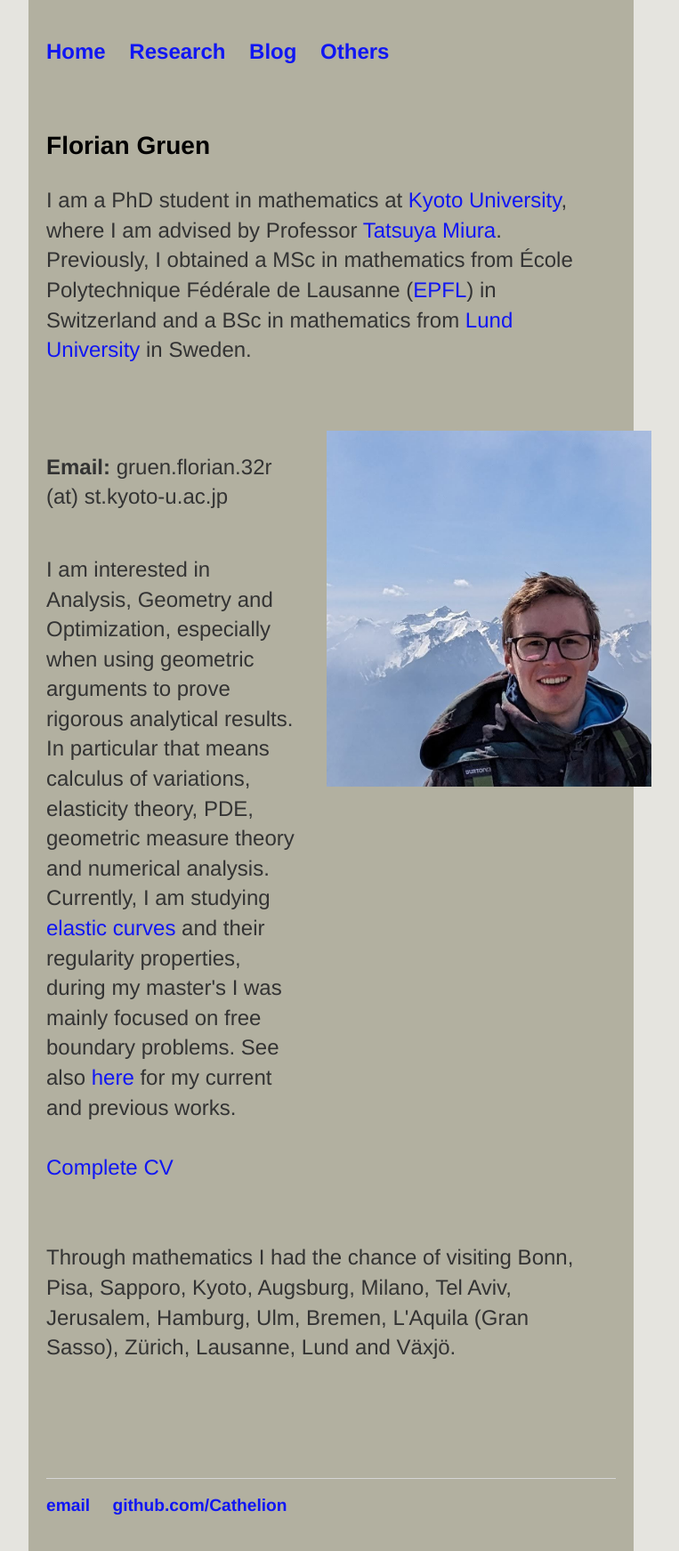
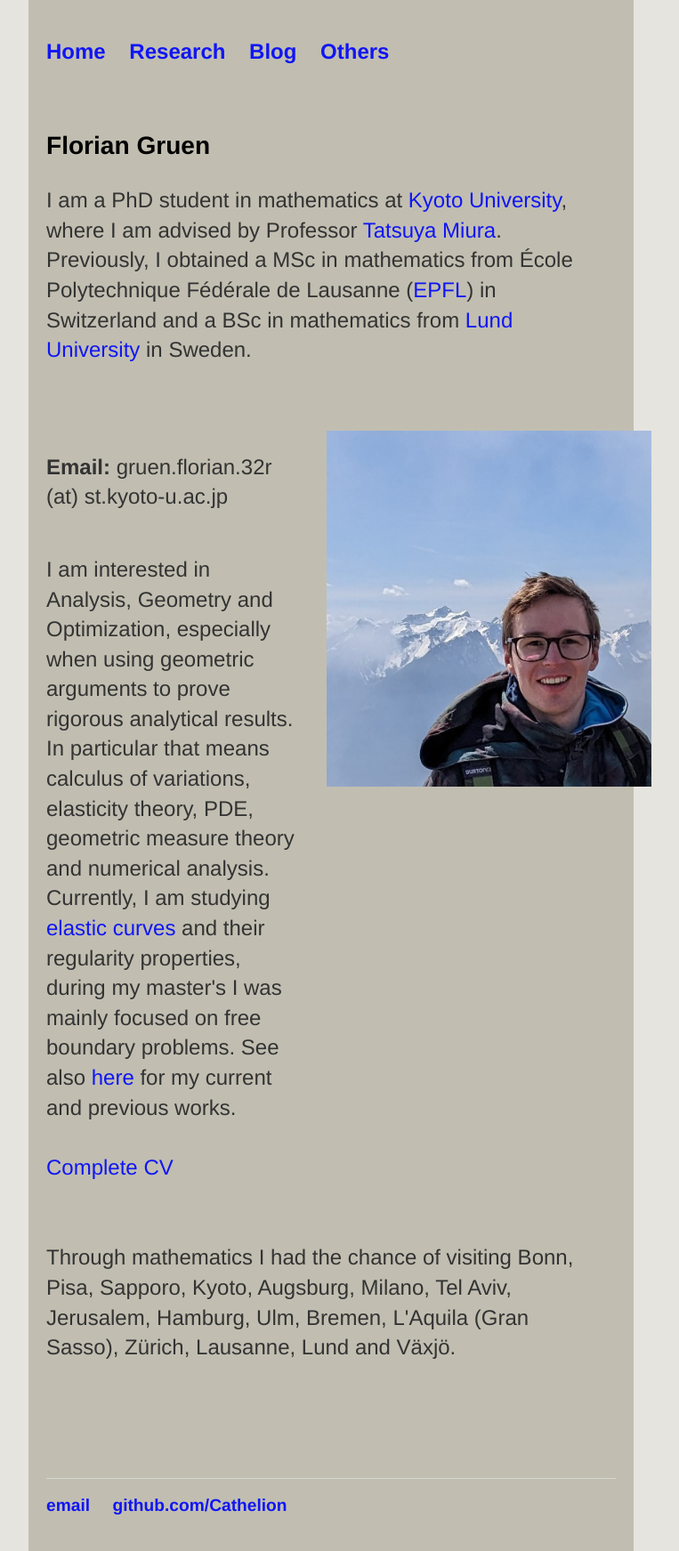
Before and after one commit to Cathelion/Cathelion.github.io, a Jekyll site: the page built from index.html, in a window 1280 px wide. Shown: the whole page at 89% size, without its empty margins (268-1031 px from the left). Built offline with Jekyll 4.4.1, drawn with Linux system fonts in a browser that asks for light colours.

Commit message:
Update main.css

```diff
--- a/css/main.css
+++ b/css/main.css
@@ -12,7 +12,7 @@
    font-size: 1.5em;
    width: 50%;
    min-height: 100vh; /* Make the wrapper stretch from top to bottom */
-   background-color: hsl(50 33% 25% / 0.35);
+   background-color: hsl(50 33% 25% / 0.25);
    padding: 20px;
    display: flex;
    flex-direction: column; /* Stack navigation, content, and footer vertically */
```
